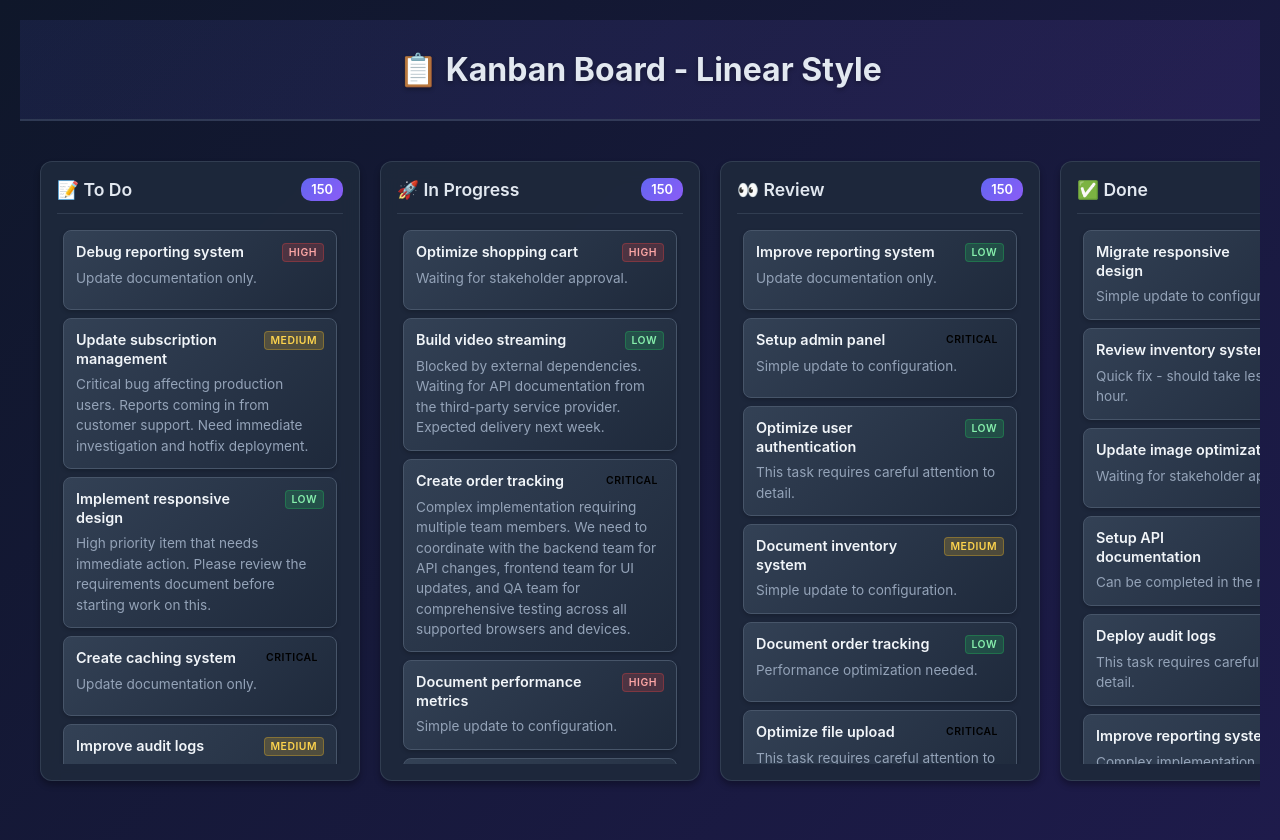
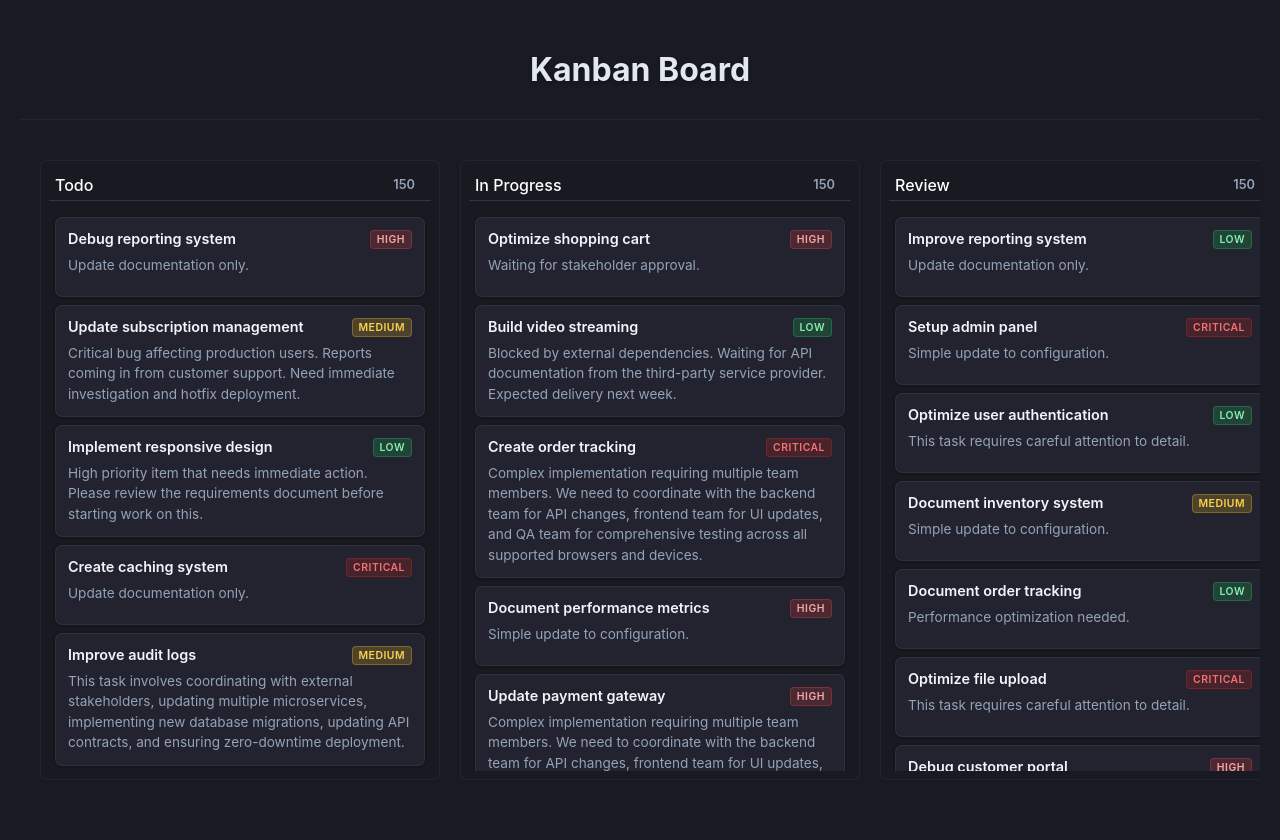
Before and after one commit to durlav-bose/kanban-board, a Nuxt app: page / in a window 1280 px wide. Built offline with nearby package versions, Linux system fonts and the light colour scheme.

Commit message:
fix: Update styles for improved UI consistency and enhance drag-and-drop experience

```diff
--- a/app/app.vue
+++ b/app/app.vue
@@ -16,7 +16,7 @@
 
 body {
   font-family: -apple-system, BlinkMacSystemFont, "Segoe UI", Roboto, "Helvetica Neue", Arial, sans-serif;
-  background: linear-gradient(135deg, #0f172a 0%, #1e1b4b 100%);
+  background: #191A23;
   min-height: 100vh;
   padding: 20px;
 }
--- a/app/components/KanbanBoard.vue
+++ b/app/components/KanbanBoard.vue
@@ -1,7 +1,7 @@
 <template>
   <div>
     <div class="board-header">
-      <h1>📋 Kanban Board - Linear Style</h1>
+      <h1>Kanban Board</h1>
     </div>
 
     <div class="container" ref="boardContainer">
@@ -115,8 +115,8 @@ const handleTaskMove = ({ task, sourceColumnId, sourceColumnIndex, targetColumnI
 .board-header {
   text-align: center;
   padding: 30px 20px;
-  background: linear-gradient(135deg, rgba(99, 102, 241, 0.1) 0%, rgba(139, 92, 246, 0.1) 100%);
-  border-bottom: 2px solid rgba(71, 85, 105, 0.5);
+  background: #191A23;
+  border-bottom: 1px solid rgba(46, 48, 49, 0.5);
   margin-bottom: 20px;
 }
 
@@ -135,25 +135,26 @@ const handleTaskMove = ({ task, sourceColumnId, sourceColumnIndex, targetColumnI
   overflow-y: hidden;
   min-height: calc(100vh - 150px);
   align-items: flex-start;
+  background: #191A23;
 }
 
+/* Professional scrollbar styling */
 .container::-webkit-scrollbar {
-  height: 8px;
+  height: 6px;
 }
 
 .container::-webkit-scrollbar-track {
-  background: rgba(71, 85, 105, 0.3);
-  border-radius: 4px;
+  background: transparent;
 }
 
 .container::-webkit-scrollbar-thumb {
-  background: #475569;
-  border-radius: 4px;
-  transition: background 0.2s;
+  background: rgba(255, 255, 255, 0.1);
+  border-radius: 3px;
+  transition: background 0.2s ease;
 }
 
 .container::-webkit-scrollbar-thumb:hover {
-  background: #64748b;
+  background: rgba(255, 255, 255, 0.15);
 }
 
 /* Global dragging styles */
--- a/app/components/KanbanColumn.vue
+++ b/app/components/KanbanColumn.vue
@@ -408,15 +408,13 @@ defineExpose({ scrollerRef });
 
 <style scoped>
 .task-column {
-  background: rgba(30, 41, 59, 0.95);
-  backdrop-filter: blur(10px);
-  border-radius: 12px;
-  padding: 16px;
-  width: 320px;
-  min-width: 320px;
-  max-width: 320px;
-  box-shadow: 0 4px 6px rgba(0, 0, 0, 0.3);
-  border: 1px solid rgba(71, 85, 105, 0.5);
+  background: #181921;
+  border-radius: 7px;
+  padding: 8px;
+  width: 400px;
+  min-width: 400px;
+  max-width: 400px;
+  border: 1px solid rgba(255, 255, 255, 0.05);
   display: flex;
   flex-direction: column;
   height: calc(100vh - 180px);
@@ -436,18 +434,18 @@ defineExpose({ scrollerRef });
   padding-bottom: 12px;
   border-bottom: 1px solid rgba(71, 85, 105, 0.5);
   flex-shrink: 0;
+  padding: 4px 6px;
 }
 
 .column-header h2 {
-  font-size: 1.1rem;
-  font-weight: 600;
-  color: #e2e8f0;
+  font-size: 16px;
+  font-weight: 500;
+  color: #ffffff;
   margin: 0;
 }
 
 .task-count {
-  background: linear-gradient(135deg, #6366f1 0%, #8b5cf6 100%);
-  color: white;
+  color: #94a3b8;
   padding: 4px 10px;
   border-radius: 10px;
   font-size: 0.8rem;
@@ -467,6 +465,25 @@ defineExpose({ scrollerRef });
   overflow-x: hidden;
 }
 
+/* Professional scrollbar for tasks */
+.tasks-scroller::-webkit-scrollbar {
+  width: 6px;
+}
+
+.tasks-scroller::-webkit-scrollbar-track {
+  background: transparent;
+}
+
+.tasks-scroller::-webkit-scrollbar-thumb {
+  background: rgba(255, 255, 255, 0.08);
+  border-radius: 3px;
+  transition: background 0.2s ease;
+}
+
+.tasks-scroller::-webkit-scrollbar-thumb:hover {
+  background: rgba(255, 255, 255, 0.12);
+}
+
 /* ==========================================
    TASK SWAP ANIMATIONS
 
@@ -476,7 +493,7 @@ defineExpose({ scrollerRef });
 
 /* Animate scroller item positions during drag */
 .tasks-scroller.is-reordering :deep(.vue-recycle-scroller__item-view) {
-  transition: transform 0.15s cubic-bezier(0.25, 0.1, 0.25, 1);
+  transition: transform 0.25s cubic-bezier(0.4, 0, 0.2, 1);
 }
 
 /* ==========================================
@@ -496,9 +513,14 @@ defineExpose({ scrollerRef });
 
 .floating-placeholder {
   height: 100%;
-  border: 2px dashed rgba(99, 102, 241, 0.5);
+  border: 2px solid #22232F;
   border-radius: 8px;
-  background: rgba(99, 102, 241, 0.08);
+  background: #1a1b24;
+}
+
+/* Prevent placeholder from being affected by transform animations */
+.tasks-scroller.is-reordering :deep(.vue-recycle-scroller__item-view.placeholder-wrapper) {
+  transition: none !important;
 }
 
 /* ==========================================
@@ -523,9 +545,9 @@ defineExpose({ scrollerRef });
 
 .empty-placeholder {
   width: 100%;
-  border: 2px dashed rgba(99, 102, 241, 0.5);
+  border: 2px solid #22232F;
   border-radius: 8px;
-  background: rgba(99, 102, 241, 0.08);
+  background: #1a1b24;
 }
 
 .empty-state {
--- a/app/components/KanbanTask.vue
+++ b/app/components/KanbanTask.vue
@@ -39,41 +39,32 @@ defineEmits(['dragstart', 'dragend'])
   min-height: 80px;
   height: auto;
   box-sizing: border-box;
-  background: linear-gradient(135deg, #334155 0%, #1e293b 100%);
-  border: 1px solid #475569;
-  border-radius: 8px;
+  background: #22232F;
+  border: 1px solid rgba(255, 255, 255, 0.06);
+  border-radius: 7px;
   padding: 12px;
   cursor: grab;
-  box-shadow: 0 2px 4px rgba(0, 0, 0, 0.2);
+  box-shadow: 0 1px 3px rgba(0, 0, 0, 0.3);
   user-select: none;
   display: flex;
   flex-direction: column;
 
   /* Smooth transitions for all interactive states */
-  transition:
-    transform 0.2s cubic-bezier(0.2, 0, 0, 1),
-    box-shadow 0.2s cubic-bezier(0.2, 0, 0, 1),
-    border-color 0.2s ease,
-    background 0.2s ease;
+  transition: background 0.2s ease;
 }
 
 /* Hover - subtle lift effect */
 .task:hover {
-  border-color: rgba(99, 102, 241, 0.5);
-  box-shadow:
-    0 4px 12px rgba(0, 0, 0, 0.25),
-    0 0 0 1px rgba(99, 102, 241, 0.1);
-  transform: translateY(-1px);
+  background: #262735;
 }
 
-/* Active/Grabbing - slight scale for feedback */
+/* Active/Grabbing - make task fully visible when dragging */
 .task:active {
   cursor: grabbing;
-  transform: scale(1.01);
-  box-shadow:
-    0 8px 25px rgba(0, 0, 0, 0.35),
-    0 0 0 1px rgba(99, 102, 241, 0.2);
-  border-color: rgba(99, 102, 241, 0.6);
+  border-color: rgba(255, 255, 255, 0.15);
+  background: #22232F;
+  opacity: 1 !important;
+  z-index: 10000;
 }
 
 .task-content {
@@ -133,6 +124,12 @@ defineEmits(['dragstart', 'dragend'])
   border: 1px solid rgba(34, 197, 94, 0.3);
 }
 
+.priority-critical {
+  background: rgba(220, 38, 38, 0.2);
+  color: #f87171;
+  border: 1px solid rgba(220, 38, 38, 0.3);
+}
+
 .task-description {
   font-size: 0.85rem;
   color: #94a3b8;
--- a/app/composables/useKanbanDragDrop.js
+++ b/app/composables/useKanbanDragDrop.js
@@ -48,7 +48,7 @@ export function useKanbanDragDrop() {
     event.dataTransfer.effectAllowed = 'move'
     event.dataTransfer.setData('text/plain', task.id)
 
-    // Custom drag image (tilted card effect)
+    // Custom drag image (fully visible with smooth pickup feel)
     if (element) {
       const rect = element.getBoundingClientRect()
       const clone = element.cloneNode(true)
@@ -58,12 +58,15 @@ export function useKanbanDragDrop() {
         top: -9999px;
         left: -9999px;
         width: ${rect.width}px;
-        opacity: 0.95;
-        transform: rotate(3deg);
-        box-shadow: 0 15px 35px rgba(0,0,0,0.5);
-        border-radius: 8px;
+        opacity: 1;
+        // transform: rotate(50deg) scale(1.03);
+        // box-shadow: 0 20px 50px rgba(0,0,0,0.7);
+        border-radius: 7px;
         pointer-events: none;
         z-index: 10000;
+        background: #22232F;
+        border: 1px solid rgba(255, 255, 255, 0.06);
+        // transition: transform 0.25s cubic-bezier(0.4, 0, 0.2, 1), box-shadow 0.25s cubic-bezier(0.4, 0, 0.2, 1);
       `
 
       document.body.appendChild(clone)
--- a/app/utils/generateDummyData.js
+++ b/app/utils/generateDummyData.js
@@ -87,22 +87,22 @@ export function generateDummyData(tasksPerColumn = 150) {
   const columns = [
     {
       id: 'todo',
-      title: '📝 To Do',
+      title: 'Todo',
       tasks: []
     },
     {
       id: 'in-progress',
-      title: '🚀 In Progress',
+      title: 'In Progress',
       tasks: []
     },
     {
       id: 'review',
-      title: '👀 Review',
+      title: 'Review',
       tasks: []
     },
     {
       id: 'done',
-      title: '✅ Done',
+      title: 'Done',
       tasks: []
     }
   ];
```
